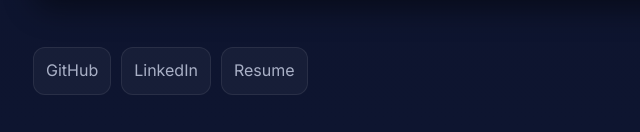
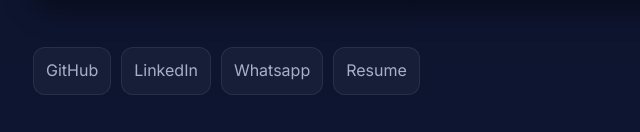
Before and after one commit to miriam-agbaragu/miriam-agbaragu.github.io, a plain HTML site: page index.html in a window 1280 px wide. Shown: the part 1830-1962 px from the top of the page, 95-735 px from the left. Drawn offline with Linux system fonts and the light colour scheme.

Commit message:
Update index.html

```diff
--- a/index.html
+++ b/index.html
@@ -193,6 +193,7 @@
       <div class="social">
         <a href="https://github.com/miriam-agbaragu" target="_blank" rel="noopener">GitHub</a>
         <a href="https://www.linkedin.com/in/miriam-agbaragu/" target="_blank" rel="noopener">LinkedIn</a>
+        <a href="https://wa.me/971505604356/" target="_blank" rel="noopener">Whatsapp</a>
         <a href="./Miriam-Agbaragu-Resume.pdf" target="_blank" rel="noopener">Resume</a>
       </div>
       <div class="credit">© <span id="y"></span> Miriam Agbaragu</div>
```
